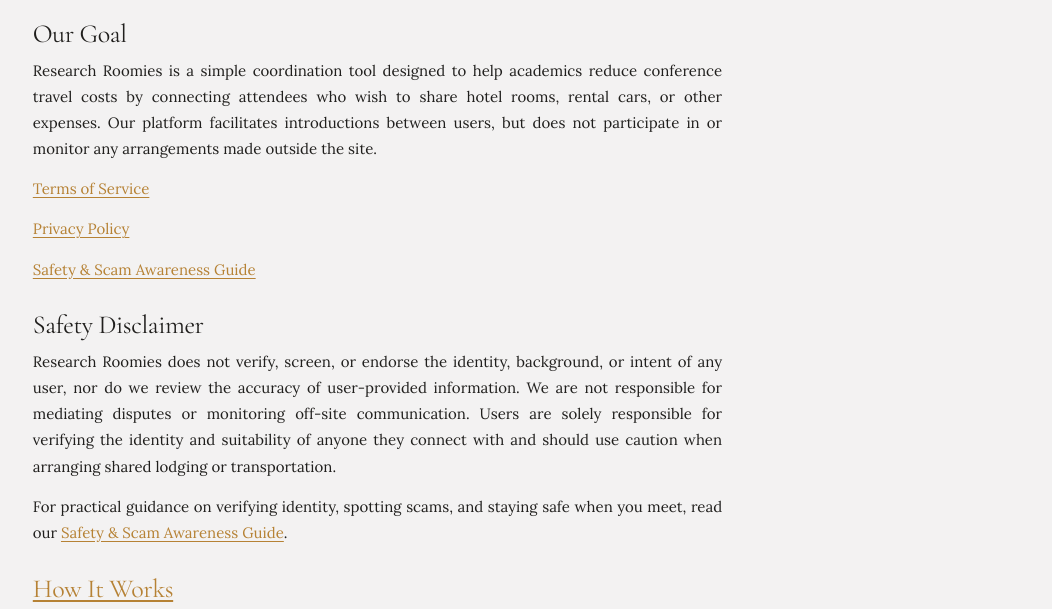
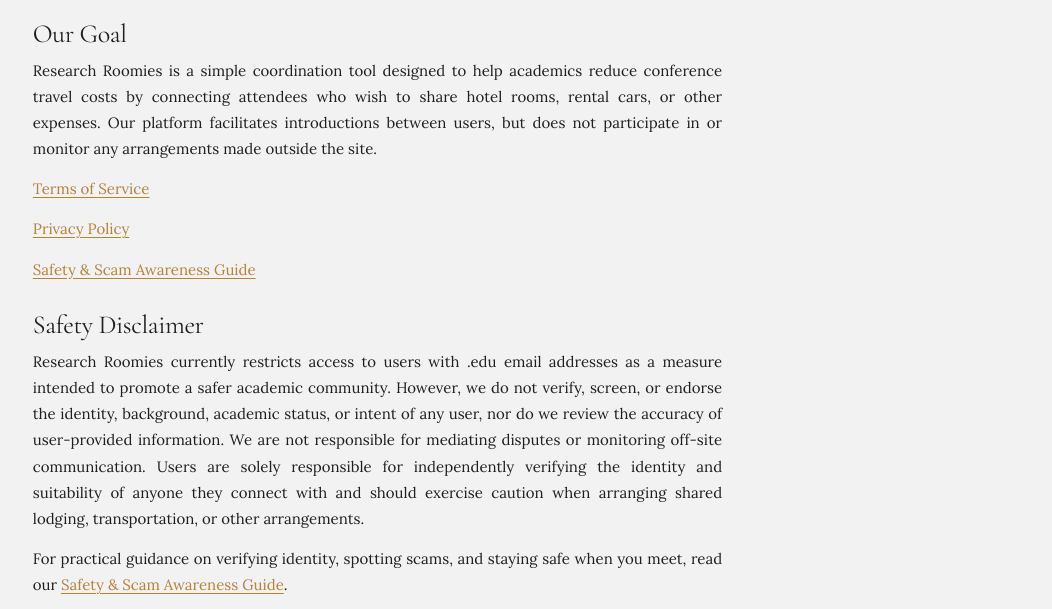
Before and after one commit to researchroomies/researchroomies, an Eleventy site: page templates/pages/about.njk in a window 1280 px wide. Shown: the part 171-780 px from the top of the page, without its empty margins (104-1156 px from the left). Built offline with nearby package versions, Linux system fonts and the light colour scheme; Eleventy itself is replaced by a stand-in of ours; files that its build step writes are made by us from their sources; no server answers.

Commit message:
update about page

```diff
--- a/templates/pages/about.njk
+++ b/templates/pages/about.njk
@@ -14,7 +14,7 @@
   <p><a href="/safety">Safety &amp; Scam Awareness Guide</a></p>
 
   <h2>Safety Disclaimer</h2>
-  <p>Research Roomies does not verify, screen, or endorse the identity, background, or intent of any user, nor do we review the accuracy of user-provided information. We are not responsible for mediating disputes or monitoring off-site communication. Users are solely responsible for verifying the identity and suitability of anyone they connect with and should use caution when arranging shared lodging or transportation.</p>
+  <p>Research Roomies currently restricts access to users with .edu email addresses as a measure intended to promote a safer academic community. However, we do not verify, screen, or endorse the identity, background, academic status, or intent of any user, nor do we review the accuracy of user-provided information. We are not responsible for mediating disputes or monitoring off-site communication. Users are solely responsible for independently verifying the identity and suitability of anyone they connect with and should exercise caution when arranging shared lodging, transportation, or other arrangements.</p>
   <p>For practical guidance on verifying identity, spotting scams, and staying safe when you meet, read our <a href="/safety">Safety &amp; Scam Awareness Guide</a>.</p>
 
   <h2><a href="/how-it-works">How It Works</a></h2>
```
